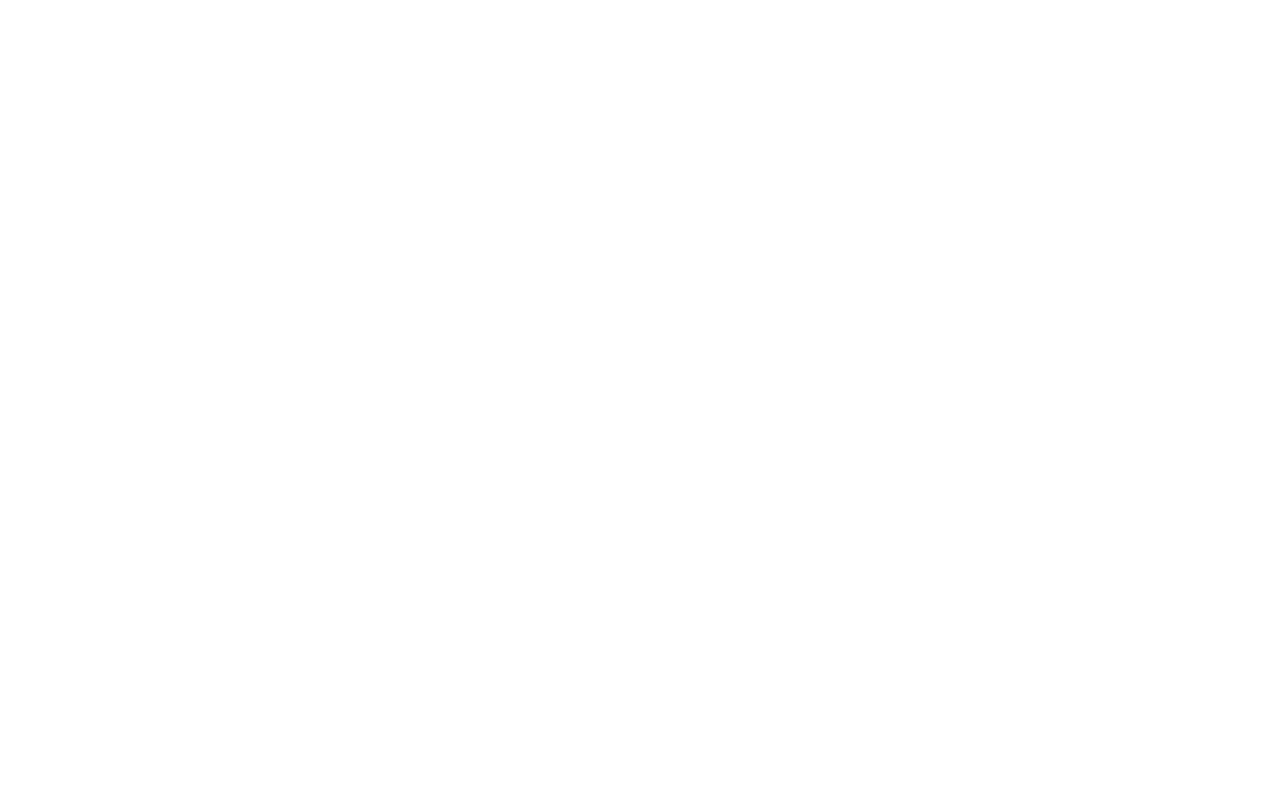
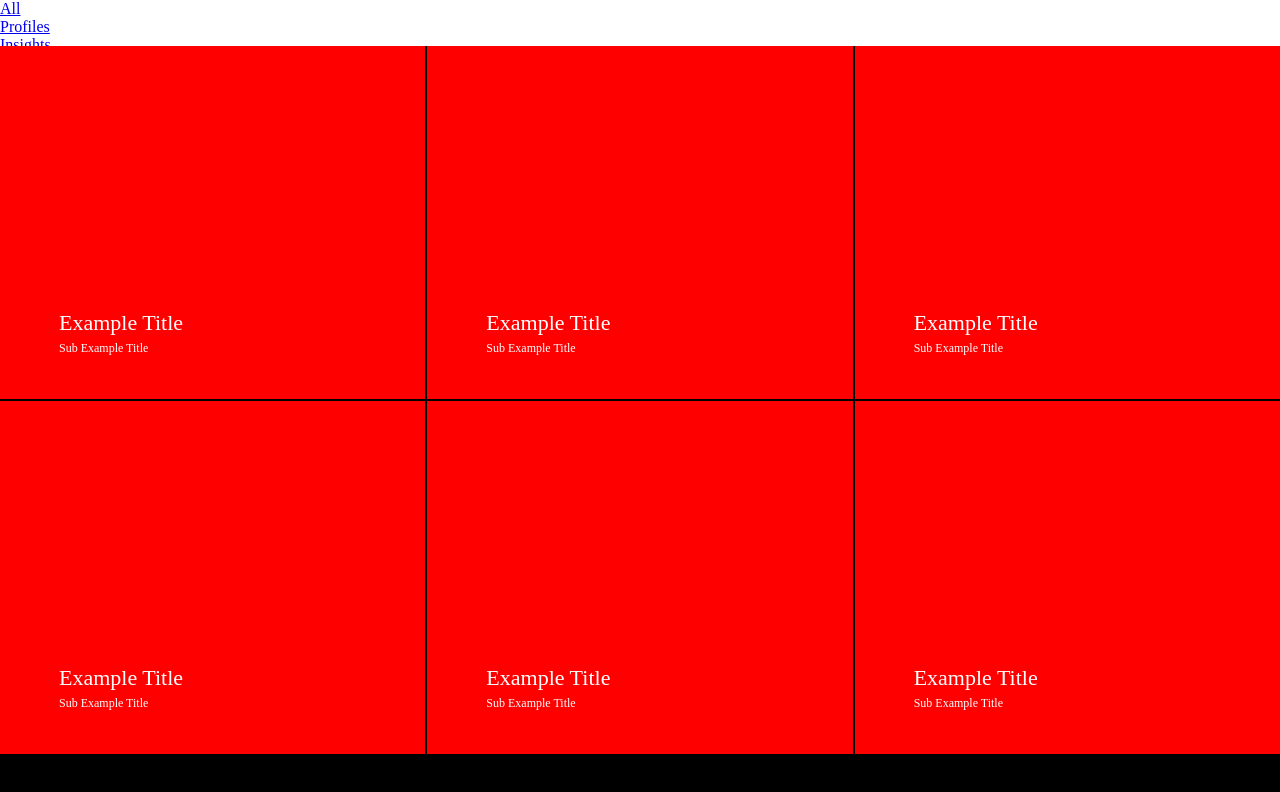
Before and after one commit to 57-South/57-South.github.io, a website: page public/layout.html in a window 1280 px wide. Drawn offline with Linux system fonts and the light colour scheme.

Commit message:
basic layout

```diff
--- /dev/null
+++ b/public/css/layout.css
@@ -0,0 +1,40 @@
+*{
+  padding: 0;
+  margin: 0;
+  border: 0;
+}
+.container{
+  background-color: black;
+  width: 100vw;
+  min-height: 100vh;
+}
+.navigation{
+  background-color: white;
+  height: 46px;
+}
+.boxes{
+  display: grid;
+  grid-template-columns: repeat(3,minmax(20%,481px));
+  grid-auto-rows: minmax(25%,353px);
+  grid-gap: 2px;
+}
+
+.box{
+  background-color: red;
+  color: white;
+  height: 100%;
+  padding: 0 59px 0 59px;
+}
+.box-title{
+  position: relative;
+  height: 21px;
+  font-size: 22px;
+  line-height: 23px;
+  top: 265px;
+}
+
+.box-sub-title{
+  position: relative;
+  font-size: 12px;
+  top: 274px;
+}
--- a/public/layout.html
+++ b/public/layout.html
@@ -3,9 +3,51 @@
 <head>
   <meta charset="utf-8">
   <meta http-equiv="X-UA-Compatible" content="IE=edge">
-  <title></title>
+  <link rel="stylesheet" type="text/css" href="css/layout.css">
+  <title>57South Overlay</title>
   <link rel="stylesheet" href="">
 </head>
 <body>
+  <div class="container">
+    <div class="navigation">
+      <ul class="link-list">
+        <li class="link"><a href="/all">All</a></li>
+        <li class="link"><a href="/profiles">Profiles</a></li>
+        <li class="link"><a href="/insights">Insights</a></li>
+        <li class="link"><a href="/work">Work</a></li>
+      </ul>
+    </div>
+    <div class="boxes">
+      <div class="box">
+        <p class="box-title">Example Title</p>
+        <p class="box-sub-title">Sub Example Title</p>
+      </div>
+
+      <div class="box">
+        <p class="box-title">Example Title</p>
+        <p class="box-sub-title">Sub Example Title</p>
+      </div>
+
+      <div class="box">
+        <p class="box-title">Example Title</p>
+        <p class="box-sub-title">Sub Example Title</p>
+      </div>
+
+      <div class="box">
+        <p class="box-title">Example Title</p>
+        <p class="box-sub-title">Sub Example Title</p>
+      </div>
+
+      <div class="box">
+        <p class="box-title">Example Title</p>
+        <p class="box-sub-title">Sub Example Title</p>
+      </div>
+
+      <div class="box">
+        <p class="box-title">Example Title</p>
+        <p class="box-sub-title">Sub Example Title</p>
+      </div>
+    </div>
+  </div>
 </body>
 </html>
```
